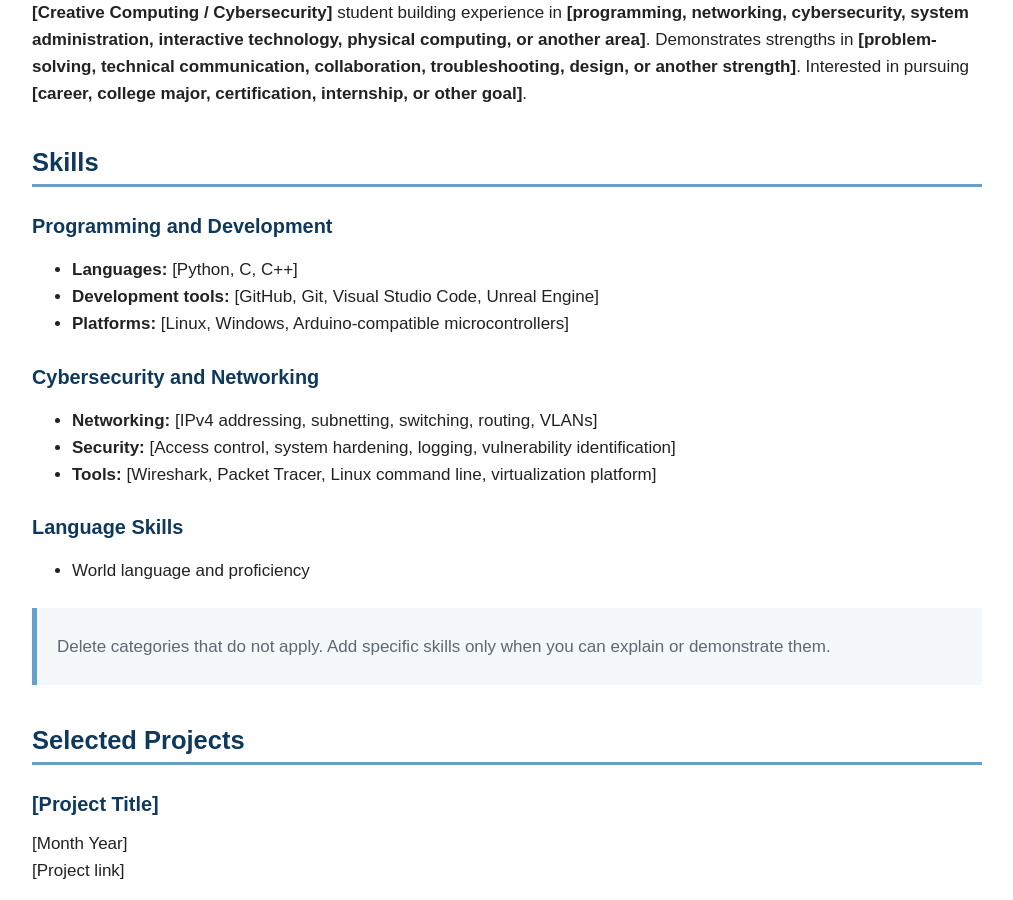
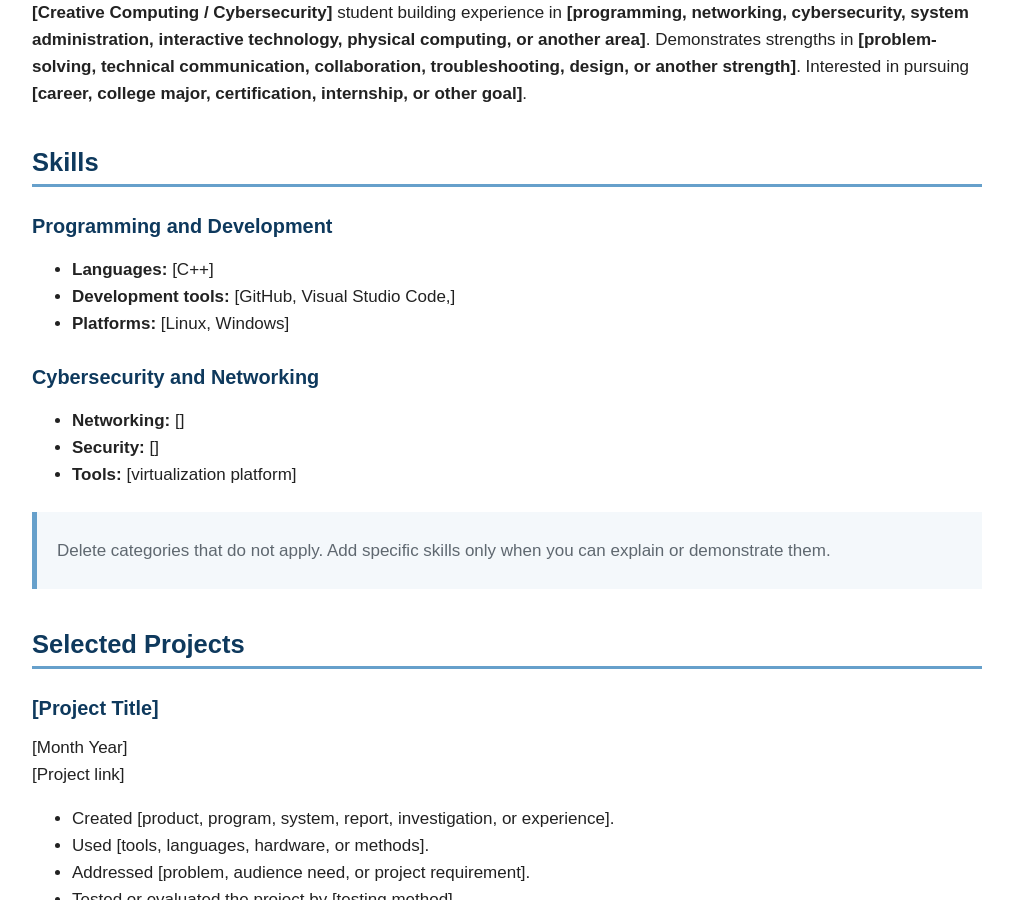
Before and after one commit to ShadowSeamus/apex-portfolio, a Jekyll site: the page built from resume.md, in a window 1280 px wide and 900 px high, scrolled down 438 px. Shown: the whole window, without its empty margins (133-1146 px from the left). Built offline with Jekyll 4.4.1, drawn with Linux system fonts in a browser that asks for light colours.

Commit message:
filled in and changed info

```diff
--- a/resume.md
+++ b/resume.md
@@ -10,7 +10,7 @@ title: Resume
 [GitHub profile link]
 [Portfolio and/or LinkedIn link]
 
-[Download a PDF version](assets/documents/firstname-lastname-resume.pdf)
+[Download a PDF version](assets/documents/connor-galey-resume.pdf)
 
 ## Professional Summary
 
@@ -20,18 +20,15 @@ title: Resume
 
 ### Programming and Development
 
-- **Languages:** [Python, C, C++]
-- **Development tools:** [GitHub, Git, Visual Studio Code, Unreal Engine]
-- **Platforms:** [Linux, Windows, Arduino-compatible microcontrollers]
+- **Languages:** [C++]
+- **Development tools:** [GitHub, Visual Studio Code,]
+- **Platforms:** [Linux, Windows]
 
 ### Cybersecurity and Networking
 
-- **Networking:** [IPv4 addressing, subnetting, switching, routing, VLANs]
-- **Security:** [Access control, system hardening, logging, vulnerability identification]
-- **Tools:** [Wireshark, Packet Tracer, Linux command line, virtualization platform]
-
-### Language Skills
-- World language and proficiency
+- **Networking:** []
+- **Security:** []
+- **Tools:** [virtualization platform]
 
 > Delete categories that do not apply. Add specific skills only when you can explain or demonstrate them.
 
```
